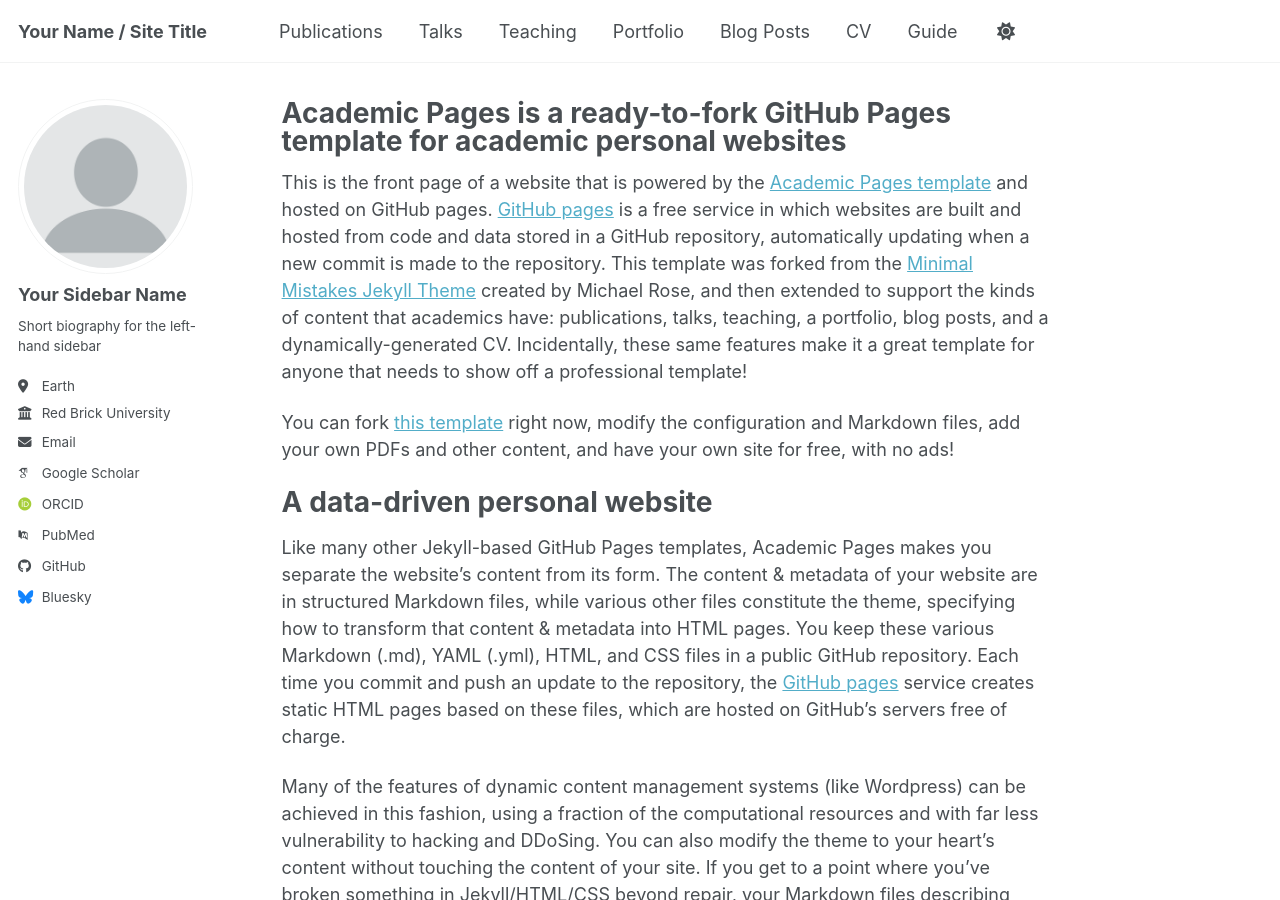
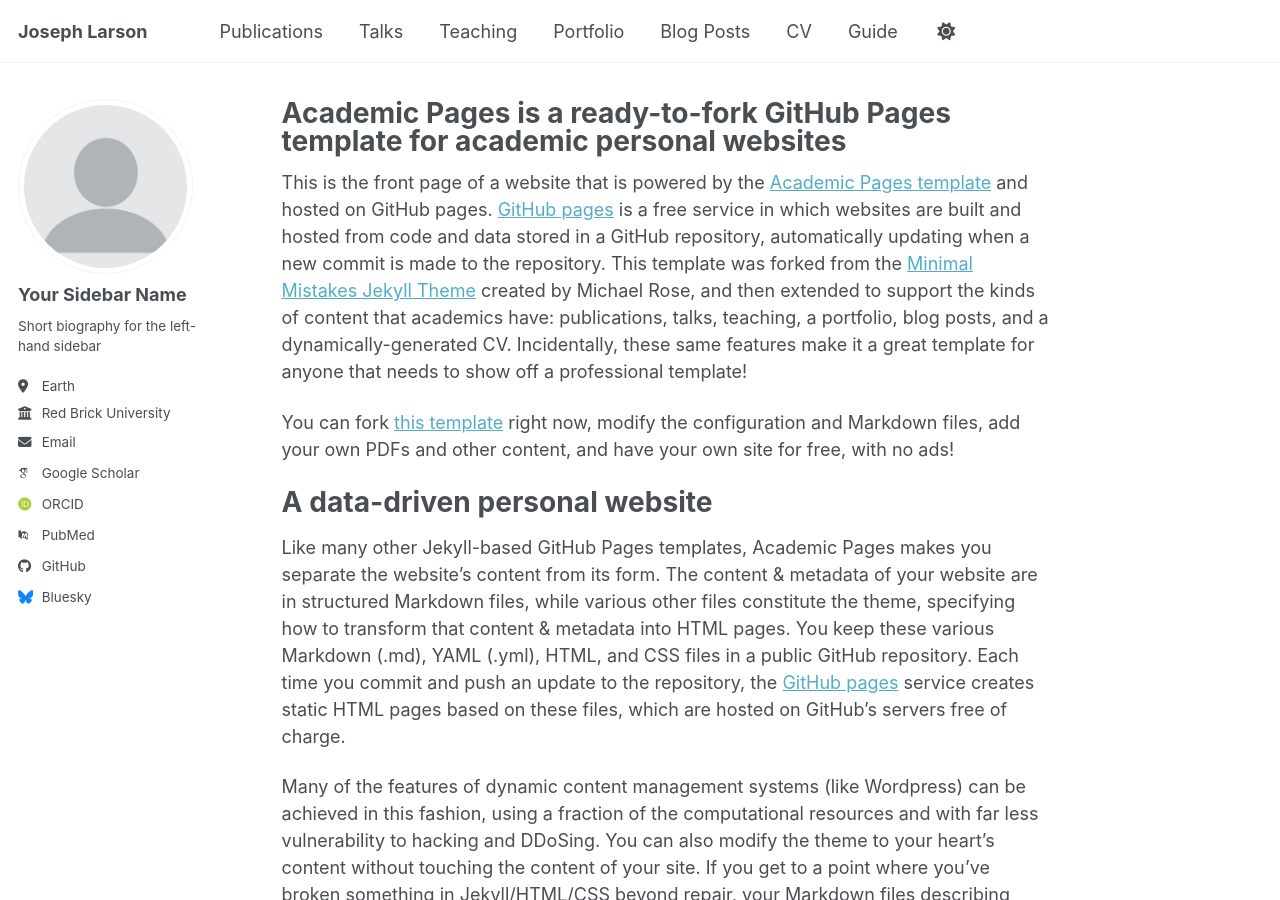
Before and after one commit to joelarso/joelarso.github.io, a Jekyll site: the page built from _pages/about.md, in a window 1280 px wide and 900 px high. Built offline with Jekyll 4.4.1, drawn with Linux system fonts in a browser that asks for light colours; some web fonts are replaced; a script bundle is joined from its source files by our own code; library files that are not in the unit come from our copies.

Commit message:
Update _config.yml

```diff
--- a/_config.yml
+++ b/_config.yml
@@ -9,7 +9,7 @@
 # Basic Site Settings
 locale                   : "en-US"
 site_theme               : "default" # Currently available options are "default", "air"
-title                    : "Your Name / Site Title"
+title                    : "Joseph Larson"
 title_separator          : "-"
 name                     : &name "Your Name"
 description              : &description "Your Name's academic portfolio"   # Update this with a general description of your site, this is the default if not overridden by a page
```
